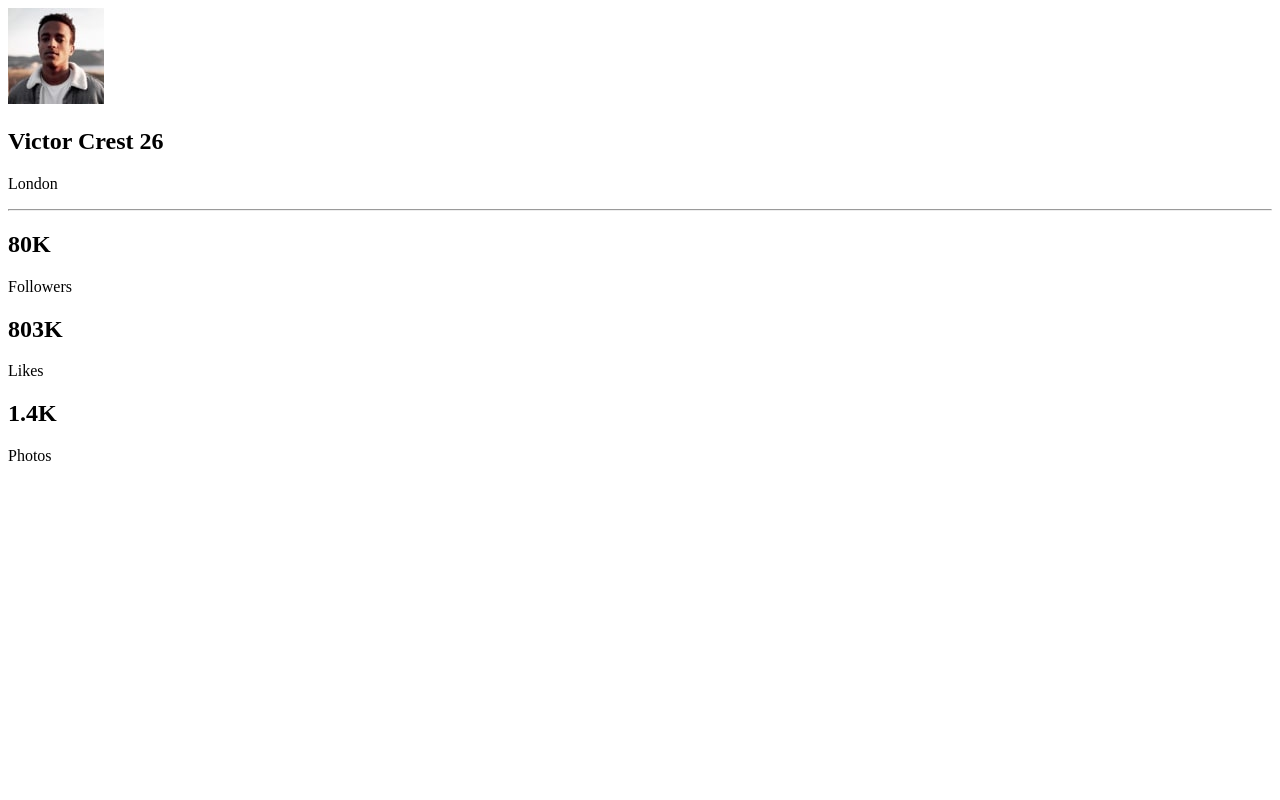
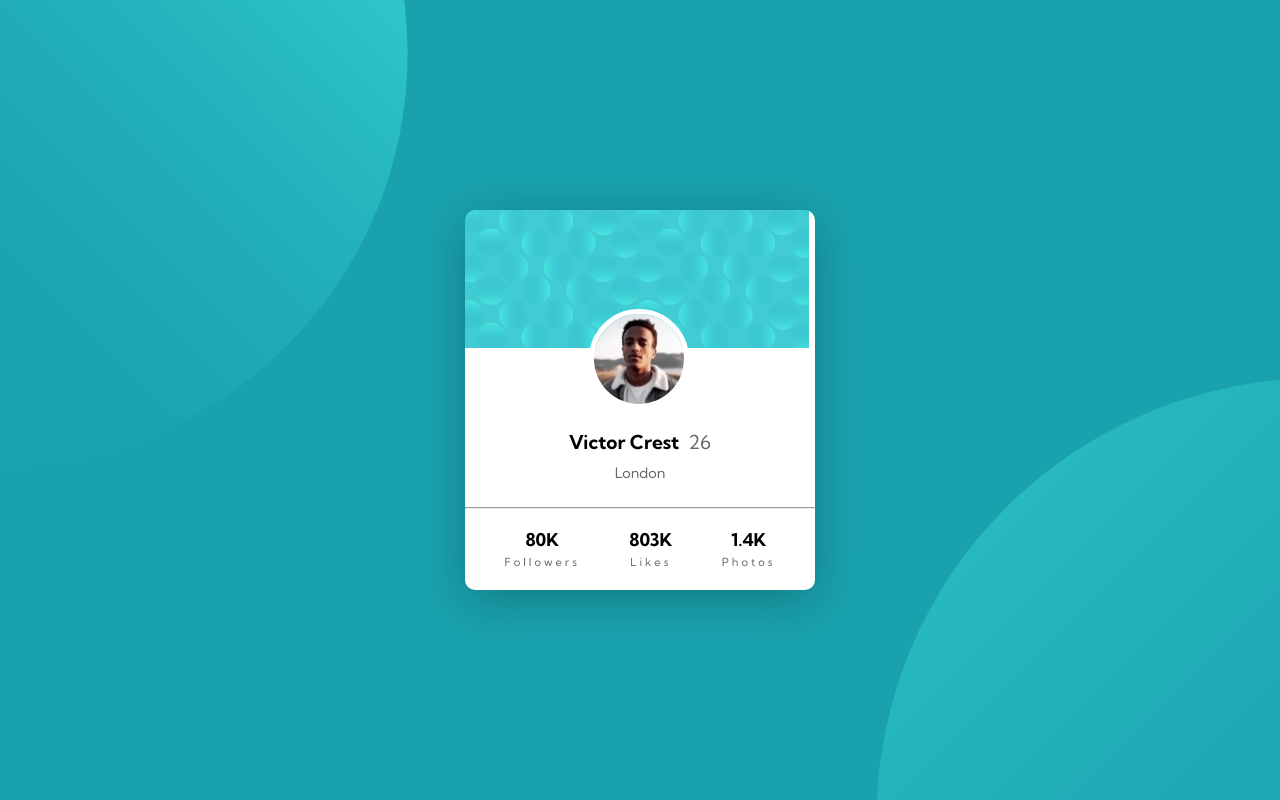
Before and after one commit to TeuzLemos/Profile-card-component, a plain HTML site: page index.html in a window 1280 px wide. Drawn offline with Linux system fonts and the light colour scheme.

Commit message:
finalizado

```diff
--- a/index.html
+++ b/index.html
@@ -5,7 +5,8 @@
     <meta name="viewport" content="width=device-width, initial-scale=1.0">
     <title>Profile card component</title>
     <link rel="shortcut icon" href="images/favicon-32x32.png" type="image/x-icon">
-    <link rel="stylesheet" href="style-profile-card.css" media="screen and (max-width: 480px)">
+    <link rel="stylesheet" href="style-profile-card.css" media="screen">
+    <link rel="stylesheet" href="screen-bigger.css" media="screen and (min-width: 560px)">
 </head>
 <body>
     <main>
--- /dev/null
+++ b/screen-bigger.css
@@ -0,0 +1,12 @@
+@charset "UTF-8";
+
+
+html, body {
+    background-size: 828px, 882px;
+    background-position: top -361px left -420px, bottom -460px right -478px;
+
+}
+
+.descricao h2 {
+    font-size: 1.1rem;
+}
--- a/style-profile-card.css
+++ b/style-profile-card.css
@@ -1,8 +1,8 @@
 @charset "UTF-8";
 
 * {
-    margin: 0px;
-    padding: 0px;
+    margin: 0;
+    padding: 0;
 }
 
 @font-face {
@@ -28,15 +28,18 @@ html {
     display: flex;
     justify-content: center;
     align-items: center;
+
+    transition: 0.3s;
 }
 
 main {
-    width: 320px;
+    width: 350px;
     height: 380px;
 
     background-color: white;
+    box-shadow: 0px 10px 50px rgba(0, 0, 0, 0.251);
     background-image: url(images/bg-pattern-card.svg);
-    background-size: 50vh;
+    background-size: 43vh;
     background-repeat: no-repeat;
     border-radius: 10px;
 
@@ -102,6 +105,7 @@ footer {
 .descricao h2 {
     font-size: 1.5rem;
     margin: 0;
+    margin-bottom: 5px;
     text-align: center;
 }
 
```
